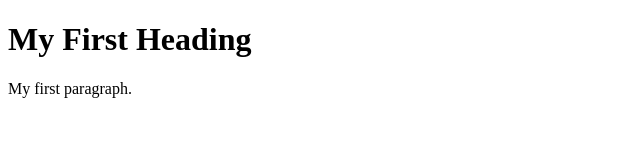
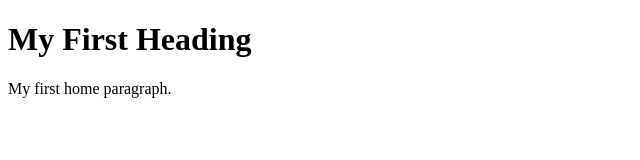
Before and after one commit to pratikpatel523/git-demo, a plain HTML site: page index.html in a window 1280 px wide. Shown: the full height of the page, 0-640 px from the left. Drawn offline with Linux system fonts and the light colour scheme.

Commit message:
A new changes

```diff
--- a/index.html
+++ b/index.html
@@ -3,7 +3,7 @@
 <body>
 
 <h1>My First Heading</h1>
-<p>My first paragraph.</p>
+<p>My first home paragraph.</p>
 
 </body>
 </html>
```
Also changed, not shown: 1 other file.
